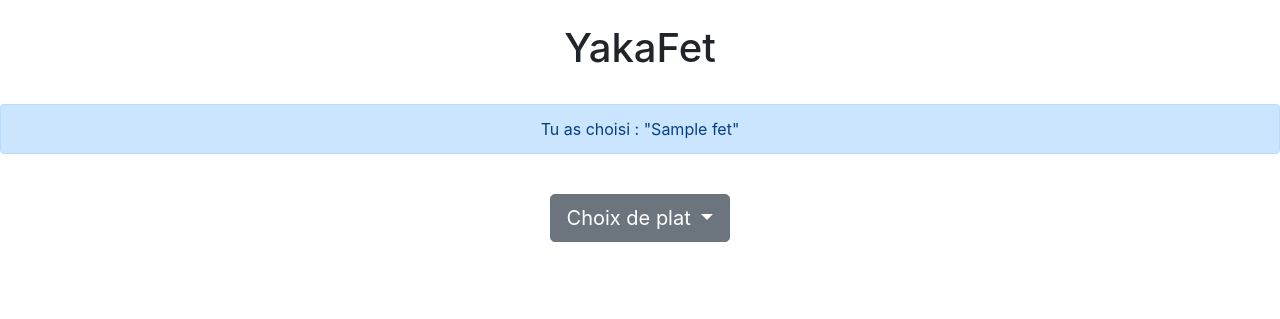
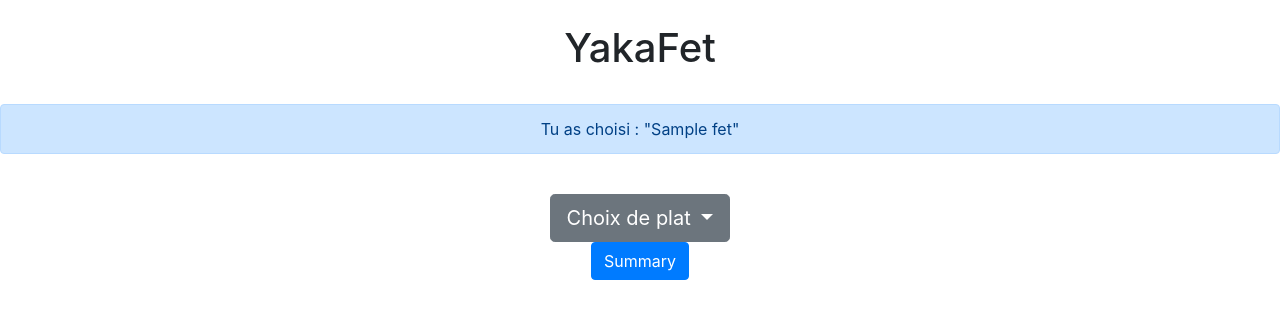
Before and after one commit to pguenezan/yakafet, a Django app: page / in a window 1280 px wide. Shown: the top 319 px of the page. Run offline with Django 3.2, Linux system fonts and the light colour scheme; a user stored in the database is signed in; tables that the repository leaves empty hold one stand-in row (values such as "Sample post"); some libraries are stand-ins or nearby versions.

Commit message:
index: add link to summary for staff members

```diff
--- a/front/templates/front/index.html
+++ b/front/templates/front/index.html
@@ -35,6 +35,11 @@
                   </div>
                 </div>
             </center>
+            {% if user.is_superuser %}
+                <center>
+                    <a href="/summary" class="btn btn-primary">Summary</a>
+                </center>
+            {% endif %}
         {% else %}
             <center>
                 <a href="/accounts/login" class="btn btn-primary">Se connecter</a>
```
